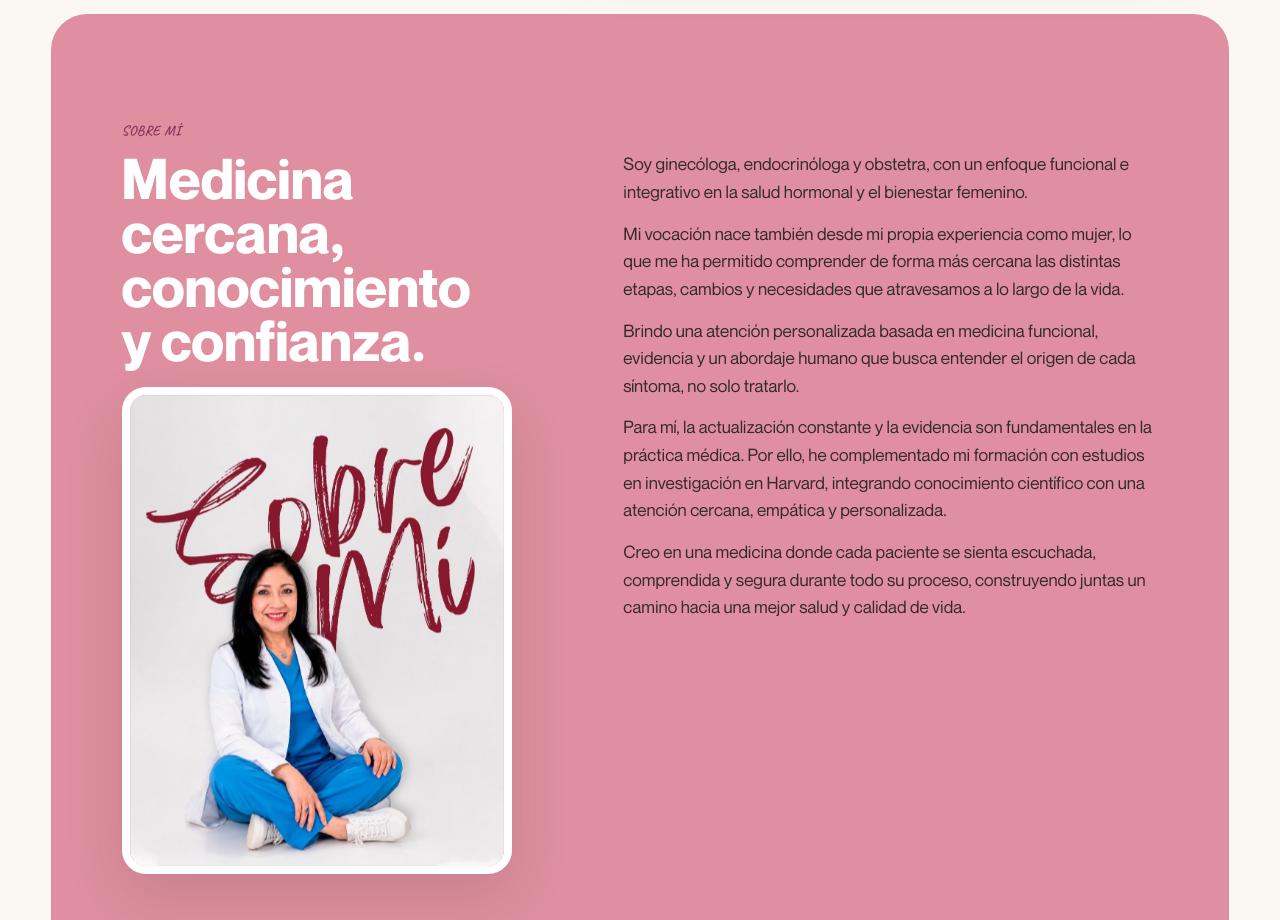
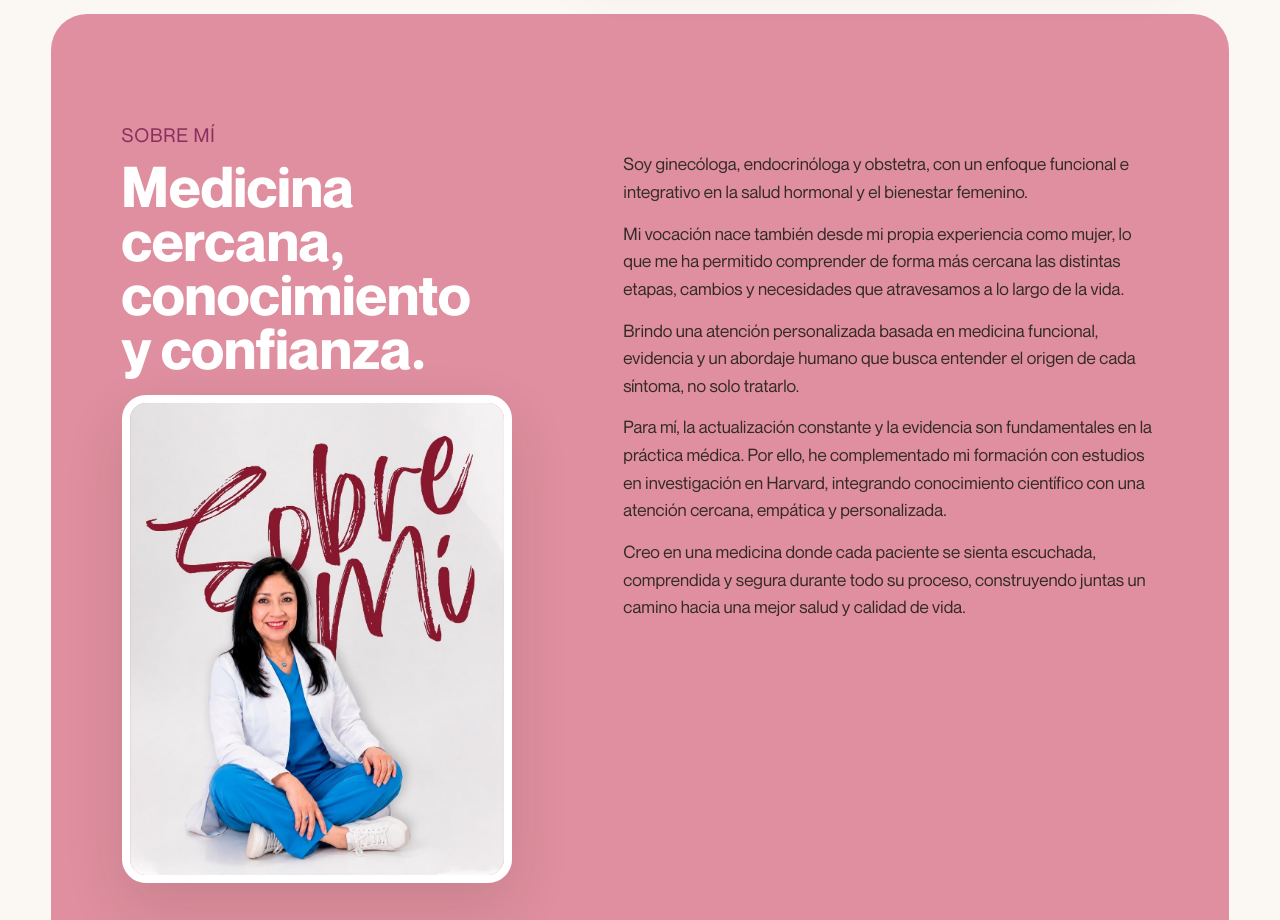
Before and after one commit to EDDIE984/DraKarlaAndrade, a website: page index.html in a window 1280 px wide. Shown: the part 1960-2880 px from the top of the page. Drawn offline with Linux system fonts and the light colour scheme.

Commit message:
Actualizar estilo de Sobre mi

```diff
--- a/styles.css
+++ b/styles.css
@@ -423,6 +423,12 @@ h3 {
   align-items: start;
   overflow: hidden;
   background: #df8f9f;
+}
+
+.about .eyebrow {
+  font-family: "Neue Montreal", sans-serif;
+  font-size: clamp(18px, 1.5vw, 22px);
+  font-weight: 400;
 }
 
 .section-heading p:not(.eyebrow) {
```
